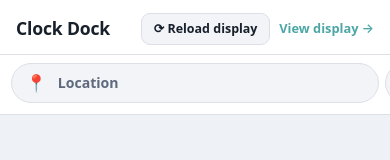
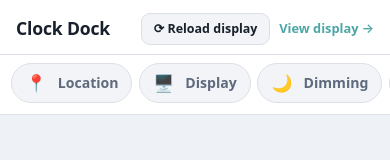
Before and after one commit to shaon010/clock-station, a website: page public/settings.html in a window 390 px wide. Drawn offline with Linux system fonts and the light colour scheme; no server answers.

Commit message:
mobile display settings issue

```diff
--- a/public/settings.html
+++ b/public/settings.html
@@ -115,7 +115,7 @@
     .sidebar-nav { flex-direction:row; overflow-x:auto; padding:0.5rem 0.7rem 0.7rem; gap:0.4rem;
       scrollbar-width:none; -ms-overflow-style:none; }
     .sidebar-nav::-webkit-scrollbar { display:none; }
-    .nav-item { flex:none; white-space:nowrap; border-left:none; border-radius:999px; padding:0.45rem 0.8rem;
+    .nav-item { flex:none; width:auto; white-space:nowrap; border-left:none; border-radius:999px; padding:0.45rem 0.8rem;
       background:var(--card-2); border:1px solid var(--border); }
     .nav-item.active { border-color:var(--accent); }
     .sidebar-foot { display:none; }
```
